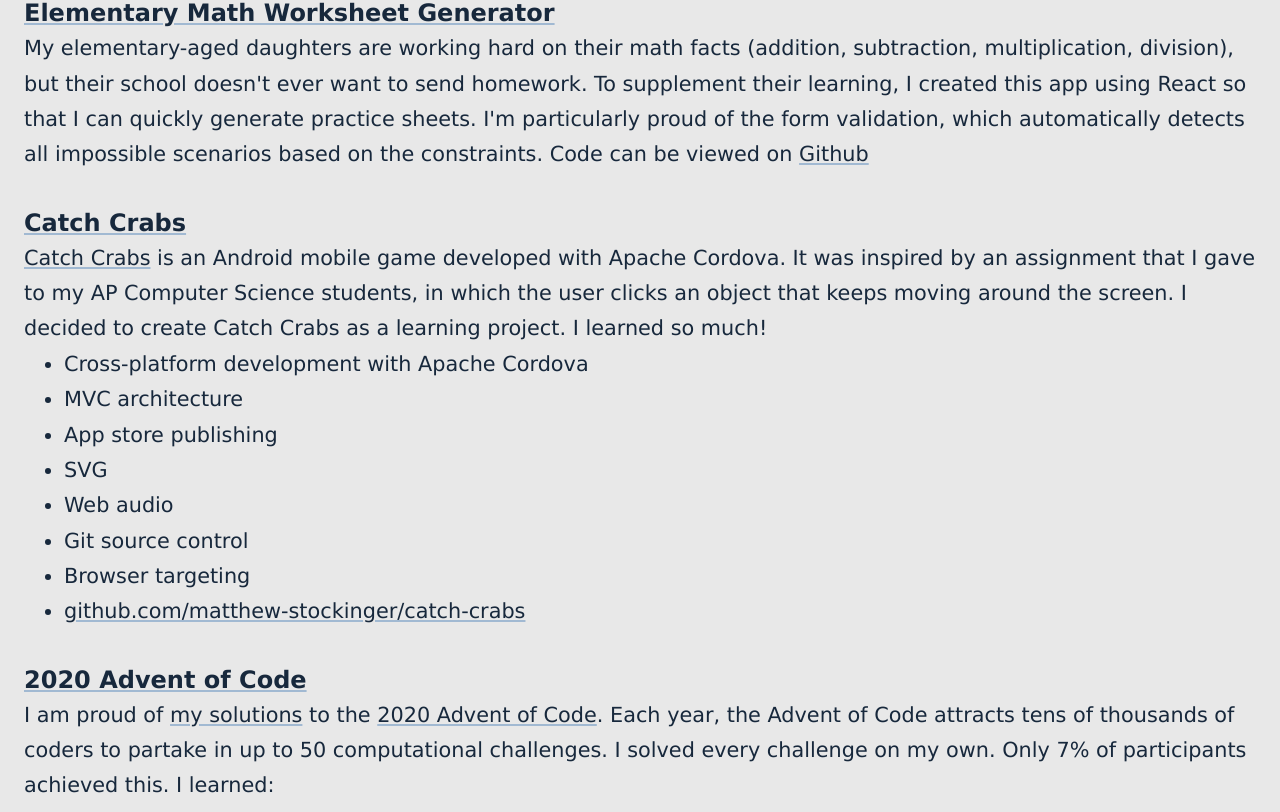
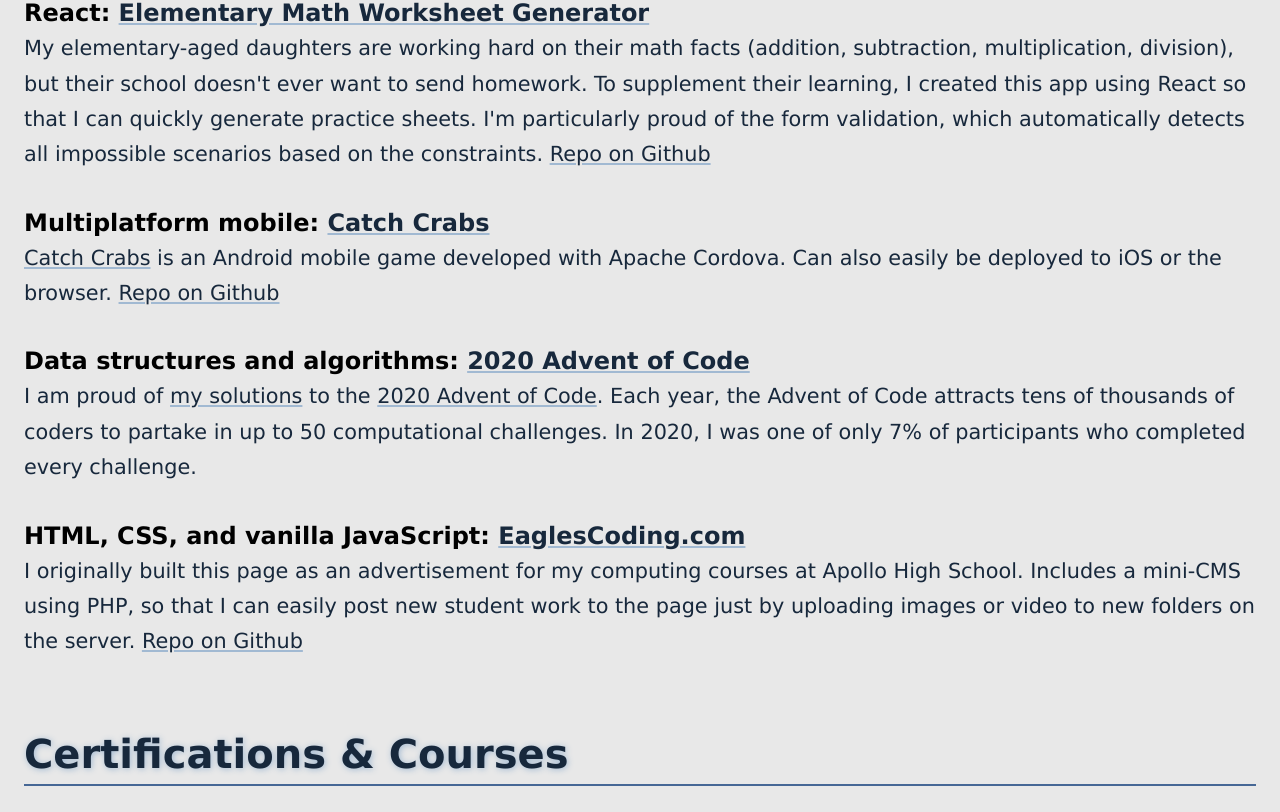
Before and after one commit to matthew-stockinger/matthewstockinger.com, a website built with Parcel: page src/index.html in a window 1280 px wide. Shown: the part 822-1634 px from the top of the page. Built offline with nearby package versions, Linux system fonts and the light colour scheme.

Commit message:
rewrite header and portfolio copy

```diff
--- a/src/index.html
+++ b/src/index.html
@@ -64,11 +64,11 @@
         <h1>About</h1>
         <hr />
         <p>
-          I am particularly excited about analytical, mathematical, and
-          data-related computing challenges. Presenting complex information in
-          front of an audience is my happy place! I look forward to growing and
-          helping others grow in a software development or data analysis role.
-          Contact
+          Computer science, chemistry, and mathematics teacher at Apollo High
+          School, St. Cloud, Minnesota.
+          <a href="https://linkedin.com/in/matthew-stockinger">#OpenToWork!</a>
+          I am interested in full-time, contract, or internship software
+          development roles. Full stack experience. Contact
           <a
             href="mailto:matt@matthewstockinger.com?subject=I%20want%20to%20interview%20you!"
             >matt@matthewstockinger.com</a
@@ -107,6 +107,7 @@
         <hr />
         <article id="problem-child">
           <h2>
+            React:
             <a href="https://math-sheets.netlify.app" target="_blank">
               Elementary Math Worksheet Generator
             </a>
@@ -118,14 +119,15 @@
             created this app using React so that I can quickly generate practice
             sheets. I'm particularly proud of the form validation, which
             automatically detects all impossible scenarios based on the
-            constraints. Code can be viewed on
+            constraints.
             <a href="https://github.com/matthew-stockinger/problem-child"
-              >Github</a
+              >Repo on Github</a
             >
           </p>
         </article>
         <article id="catch-crabs">
           <h2>
+            Multiplatform mobile:
             <a
               href="https://play.google.com/store/apps/details?id=com.stockmobilesoftware.catchcrabs&hl=en_US&gl=US"
               target="_blank"
@@ -139,32 +141,18 @@
               target="_blank"
               >Catch Crabs</a
             >
-            is an Android mobile game developed with Apache Cordova. It was
-            inspired by an assignment that I gave to my AP Computer Science
-            students, in which the user clicks an object that keeps moving
-            around the screen. I decided to create Catch Crabs as a learning
-            project. I learned so much!
+            is an Android mobile game developed with Apache Cordova. Can also
+            easily be deployed to iOS or the browser.
+            <a href="https://github.com/matthew-stockinger/catch-crabs">
+              Repo on Github
+            </a>
           </p>
-          <ul>
-            <li>Cross-platform development with Apache Cordova</li>
-            <li>MVC architecture</li>
-            <li>App store publishing</li>
-            <li>SVG</li>
-            <li>Web audio</li>
-            <li>Git source control</li>
-            <li>Browser targeting</li>
-            <li>
-              <a href="https://github.com/matthew-stockinger/catch-crabs">
-                github.com/matthew-stockinger/catch-crabs
-              </a>
-            </li>
-          </ul>
         </article>
+
         <article id="aoc2020">
           <h2>
-            <a href="https://github.com/matthew-stockinger/aoc2020">
-              2020 Advent of Code
-            </a>
+            Data structures and algorithms:
+            <a href="https://adventofcode.com/2020"> 2020 Advent of Code </a>
           </h2>
           <p>
             I am proud of
@@ -174,35 +162,27 @@
             to the
             <a href="https://adventofcode.com/2020">2020 Advent of Code</a>.
             Each year, the Advent of Code attracts tens of thousands of coders
-            to partake in up to 50 computational challenges. I solved every
-            challenge on my own. Only 7% of participants achieved this. I
-            learned:
+            to partake in up to 50 computational challenges. In 2020, I was one
+            of only 7% of participants who completed every challenge.
           </p>
-          <ul>
-            <li>Dynamic programming</li>
-            <li>Time and space complexity</li>
-            <li>
-              Data structure design (topologic maps, multidimensional arrays,
-              etc.)
-            </li>
-          </ul>
         </article>
+
         <article id="eagles-coding">
           <h2>
+            HTML, CSS, and vanilla JavaScript:
             <a href="https://eaglescoding.com" target="_blank">
               EaglesCoding.com
             </a>
           </h2>
           <p>
             I originally built this page as an advertisement for my computing
-            courses at Apollo High School. It was the first time that I put any
-            JS into a web page. I also created a mini-CMS using PHP, so that I
-            could easily post new student work to the page just by uploading
-            images or video.
+            courses at Apollo High School. Includes a mini-CMS using PHP, so
+            that I can easily post new student work to the page just by
+            uploading images or video to new folders on the server.
             <a
               href="https://github.com/matthew-stockinger/eaglescoding.com"
               target="_blank"
-              >github.com/matthew-stockinger/eaglescoding.com</a
+              >Repo on Github</a
             >
           </p>
         </article>
```
